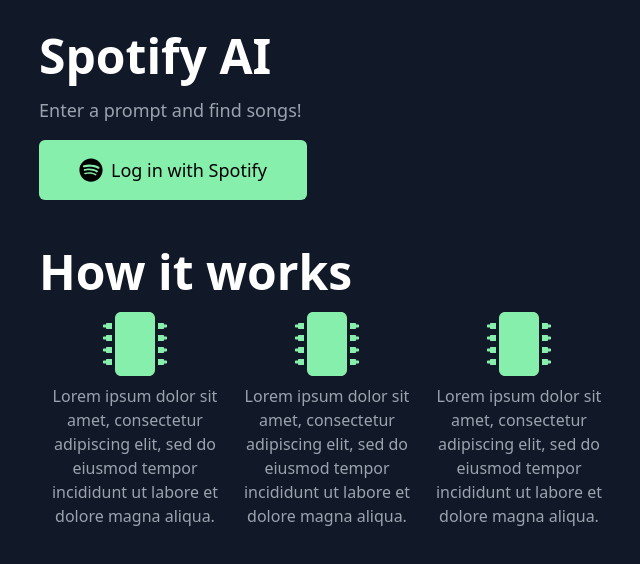
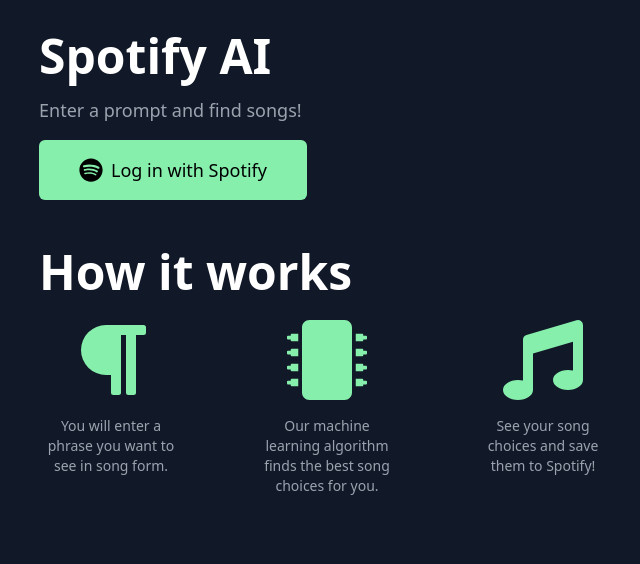
Before and after one commit to Evanyl/spotif.ai-front, a React (Create React App) app: page / in a window 1280 px wide. Shown: the top 564 px of the page, without its empty margins (313-953 px from the left). Built offline with nearby package versions, Linux system fonts and the light colour scheme.

Commit message:
About component

```diff
--- a/src/components/About.js
+++ b/src/components/About.js
@@ -1,22 +1,22 @@
-import { faMicrochip } from "@fortawesome/free-solid-svg-icons";
+import { faMicrochip, faMusic, faParagraph } from "@fortawesome/free-solid-svg-icons";
 import { FontAwesomeIcon } from '@fortawesome/react-fontawesome';
 
 const About = (props) => {
     return (
         <div className="flex flex-col w-full">
             <h2 className="text-5xl font-black text-left pt-8">How it works</h2>
-            <div className="flex w-full items-center justify-center pt-2">
-                <div className="flex flex-col items-center justify-center w-1/3 pt-2">
-                    <FontAwesomeIcon icon={faMicrochip} size="4x" className="text-green-300"/>
-                    <p className="pt-2 text-center">Lorem ipsum dolor sit amet, consectetur adipiscing elit, sed do eiusmod tempor incididunt ut labore et dolore magna aliqua.</p>
+            <div className="flex w-full items-start justify-between pt-4">
+                <div className="flex flex-col items-center justify-center w-1/4 p-2">
+                    <FontAwesomeIcon icon={faParagraph} size="5x" className="text-green-300"/>
+                    <p className="pt-4 text-center text-sm">You will enter a phrase you want to see in song form.</p>
                 </div>
-                <div className="flex flex-col items-center justify-center w-1/3 pt-2">
-                    <FontAwesomeIcon icon={faMicrochip} size="4x" className="text-green-300"/>
-                    <p className="pt-2 text-center">Lorem ipsum dolor sit amet, consectetur adipiscing elit, sed do eiusmod tempor incididunt ut labore et dolore magna aliqua.</p>
+                <div className="flex flex-col items-center justify-center w-1/4 p-2">
+                    <FontAwesomeIcon icon={faMicrochip} size="5x" className="text-green-300"/>
+                    <p className="pt-4 text-center text-sm">Our machine learning algorithm finds the best song choices for you.</p>
                 </div>
-                <div className="flex flex-col items-center justify-center w-1/3 pt-2">
-                    <FontAwesomeIcon icon={faMicrochip} size="4x" className="text-green-300"/>
-                    <p className="pt-2 text-center">Lorem ipsum dolor sit amet, consectetur adipiscing elit, sed do eiusmod tempor incididunt ut labore et dolore magna aliqua.</p>
+                <div className="flex flex-col items-center justify-center w-1/4 p-2">
+                    <FontAwesomeIcon icon={faMusic} size="5x" className="text-green-300"/>
+                    <p className="pt-4 text-center text-sm">See your song choices and save them to Spotify!</p>
                 </div>
             </div>
         </div>
```
